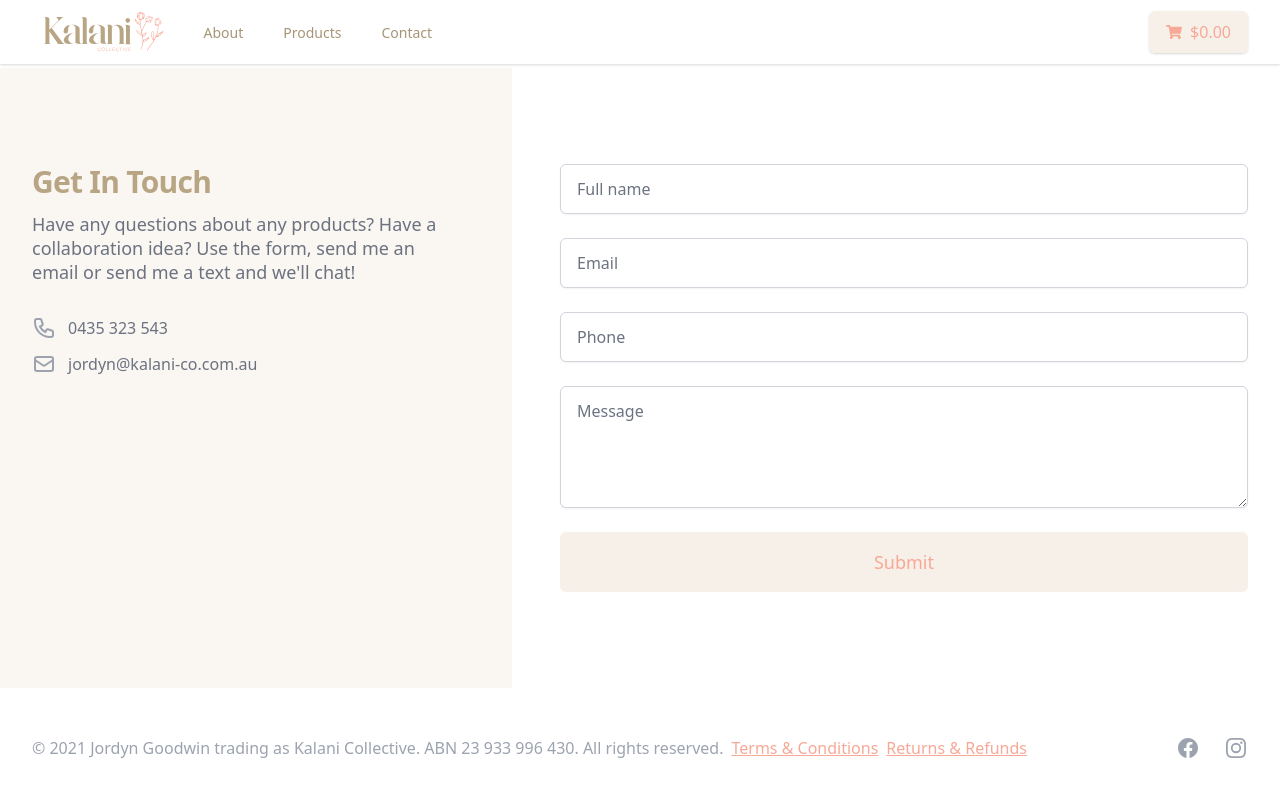
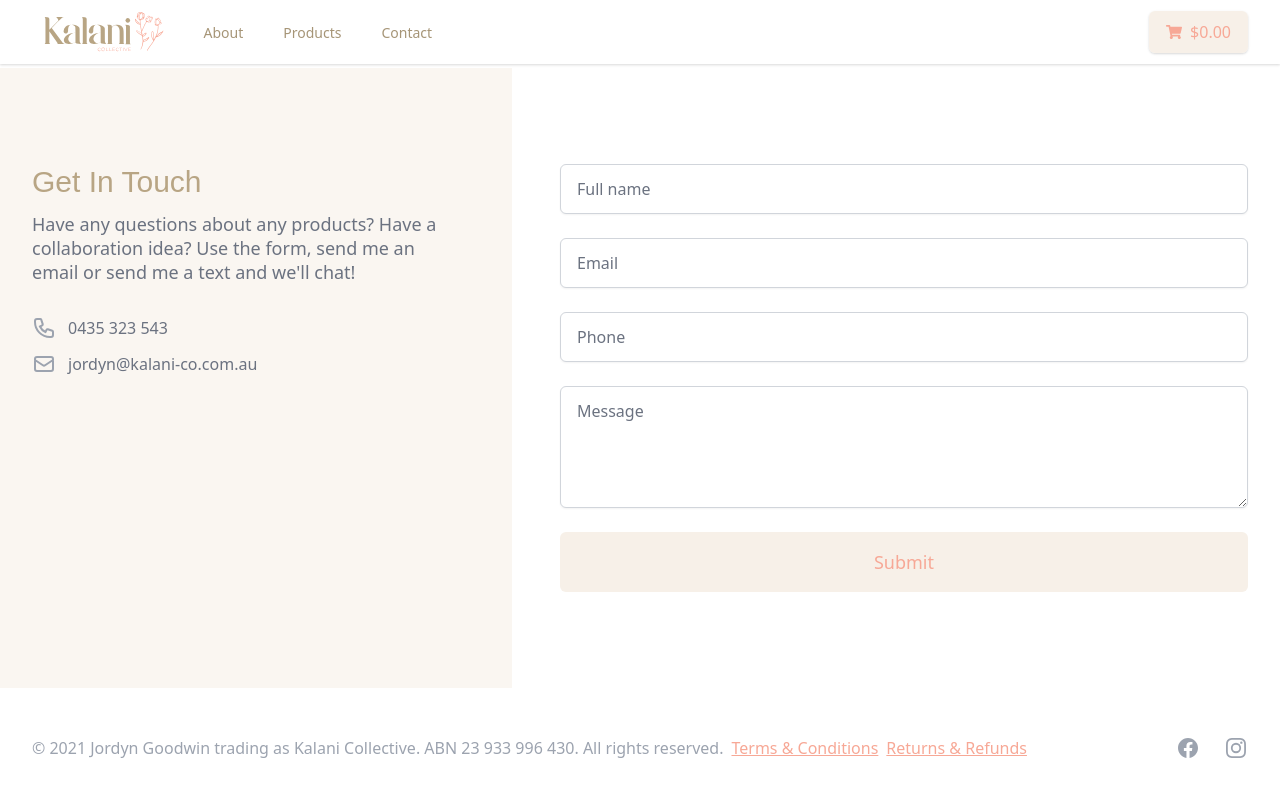
Before and after one commit to studioprisoner/kalani-website, a Next.js app: page /contact in a window 1280 px wide. Shown: the top 796 px of the page. Built offline with nearby package versions, Linux system fonts and the light colour scheme; what @tailwindcss/typography would draw is missing.

Commit message:
added custom font to site

```diff
--- a/src/components/Subscribe/Subscribe.js
+++ b/src/components/Subscribe/Subscribe.js
@@ -1,4 +1,5 @@
 import React, { useRef, useState } from 'react';
+import Link from 'next/link';
 
 function Subscribe() {
   // 1. Create a reference to the input so we can fetch/clear it's value.
@@ -39,7 +40,7 @@ function Subscribe() {
         <div className="bg-mongoose-400">
             <div className="max-w-7xl mx-auto py-12 px-4 sm:px-6 md:flex md:items-center md:justify-between lg:px-8">
                 <div className="lg:w-auto lg:flex-1">
-                    <h2 className="text-3xl font-extrabold tracking-tight text-almond-300 sm:text-4xl" id="newsletter-headline">
+                    <h2 className="text-3xl text-almond-900 sm:text-6xl font-maldives" id="newsletter-headline">
                         Sign up for our Newsletter
                     </h2>
                     <p className="mt-3 max-w-xl text-lg leading-6 text-mongoose-900">
@@ -66,7 +67,7 @@ function Subscribe() {
                 <p className="mt-3 text-sm text-rose-bud-300">{ message }</p>
                 </div>
                 <p className="mt-3 text-sm text-mongoose-900">
-                We care about the protection of your data. Read our <a href="#" class="text-mongoose-700 font-medium underline hover:text-mongoose-900">Privacy Policy.</a>
+                We care about the protection of your data. Read our <Link href="/termsconditions"><a className="text-mongoose-700 font-medium underline hover:text-mongoose-900">Terms &amp; Conditions.</a></Link>
                 </p>
                 </div>
             </div>
--- a/src/pages/about.js
+++ b/src/pages/about.js
@@ -18,7 +18,7 @@ const About = () => {
                     <div className="lg:col-start-2 lg:pl-8">
                     <div className="text-base max-w-prose mx-auto lg:max-w-lg lg:ml-auto lg:mr-0">
                         <h2 className="leading-6 text-rose-bud-500 font-semibold tracking-wide uppercase">Who are we</h2>
-                        <h3 className="mt-2 text-3xl leading-8 font-extrabold tracking-tight text-mongoose-500 sm:text-4xl">About Kalani.Co</h3>
+                        <h3 className="mt-2 text-3xl leading-8 font-extrabold tracking-tight text-mongoose-500 sm:text-4xl font-maldives">About Kalani.Co</h3>
                         <p className="mt-8 text-lg text-gray-500">My name is Jodyn and I am the owner and creative director of Kalani.Co</p>
                         <div className="mt-5 prose prose-indigo text-gray-500">
                         <p>I decided to start this business after the unpredictable pandemic of 2020 because I was creating and gifting flower after flower arrangement for friends, shared with the thought that : "I hope these cheer you up since you can't leave your home!</p>
--- a/src/pages/cart.js
+++ b/src/pages/cart.js
@@ -95,7 +95,7 @@ export default function Home() {
       </Helmet>
 
       <div className="max-w-7xl mx-auto flex flex-col">
-      <h1 className="my-3 text-3xl tracking-tight font-extrabold text-rose-bud-500 sm:text-4xl">My Shopping Cart</h1>
+      <h1 className="my-3 text-5xl text-rose-bud-500 sm:text-6xl font-maldives">My Shopping Cart</h1>
       <div className="rounded-md bg-yellow-50 p-4">
   <div className="flex">
     <div className="flex-shrink-0">
--- a/src/pages/contact.js
+++ b/src/pages/contact.js
@@ -33,7 +33,7 @@ function Contact() {
                     <div className="relative max-w-7xl mx-auto lg:grid lg:grid-cols-5">
                         <div className="bg-almond-200 py-16 px-4 sm:px-6 lg:col-span-2 lg:px-8 lg:py-24 xl:pr-12">
                             <div className="max-w-lg mx-auto">
-                                <h2 class="text-2xl font-extrabold tracking-tight text-mongoose-500 sm:text-3xl">
+                                <h2 class="text-2xl text-mongoose-500 sm:text-3xl font-maldives">
                                     Get In Touch
                                 </h2>
                                 <p class="mt-3 text-lg leading-6 text-gray-500">
--- a/src/pages/index.js
+++ b/src/pages/index.js
@@ -38,11 +38,11 @@ export default function Home() {
       <main className="lg:relative">
         <div className="mx-auto max-w-7xl w-full pt-16 pb-4 text-center lg:py-48 lg:text-left">
           <div className="px-4 lg:w-1/2 sm:px-8 xl:pr-16">
-            <h1 className="text-4xl tracking-tight font-extrabold text-gray-900 sm:text-5xl md:text-6xl lg:text-5xl xl:text-6xl">
-              <span className="block xl:inline">Heavenly Flowers</span>
-              <span className="block text-rose-bud-500 xl:inline">Arranged for you</span>
+            <h1 className="text-4xl text-gray-900 sm:text-5xl md:text-6xl lg:text-5xl xl:text-6xl">
+              <span className="block xl:inline font-maldives">Heavenly Flowers</span>
+              <span className="block text-rose-bud-500 xl:inline font-maldives">Arranged for you</span>
             </h1>
-            <p className="mt-3 max-w-md mx-auto text-lg text-gray-500 sm:text-xl md:mt-5 md:max-w-3xl">
+            <p className="mt-3 max-w-md mx-auto text-gray-500 sm:text-xl md:mt-5 md:max-w-3xl">
           At Kalani.Co my hope is that my dried flower arrangements will bring much love and joy into the every space they enter.
             </p>
             <div className="mt-10 sm:flex sm:justify-center lg:justify-start">
--- /dev/null
+++ b/src/styles/fonts.css
@@ -0,0 +1,6 @@
+@font-face {
+    font-family: "Maldives";
+    src: url("/fonts/Maldive.ttf");
+    font-style: normal;
+    font-display: swap;
+}
--- a/src/styles/globals.css
+++ b/src/styles/globals.css
@@ -2,3 +2,4 @@
 @tailwind base;
 @tailwind components;
 @tailwind utilities;
+@import url(fonts.css);
--- a/tailwind.config.js
+++ b/tailwind.config.js
@@ -6,6 +6,9 @@ module.exports = {
   ],
   darkMode: false, // or 'media' or 'class'
   theme: {
+    fontFamily: {
+      'maldives': ['maldives', 'sans-serif']
+    },
     extend: {
       colors: {
         'mongoose': {
```
Also changed, not shown: public/fonts/Maldive.ttf (added).
